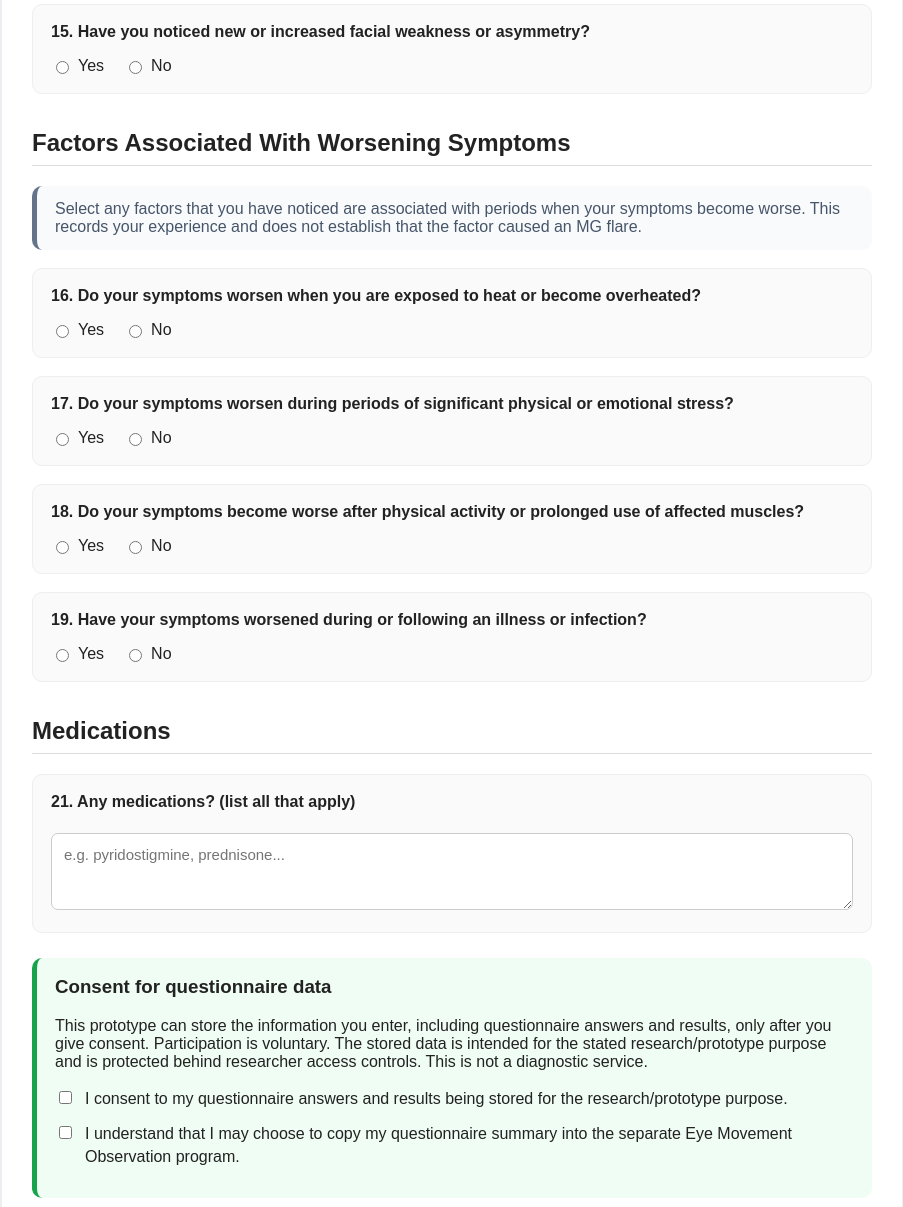
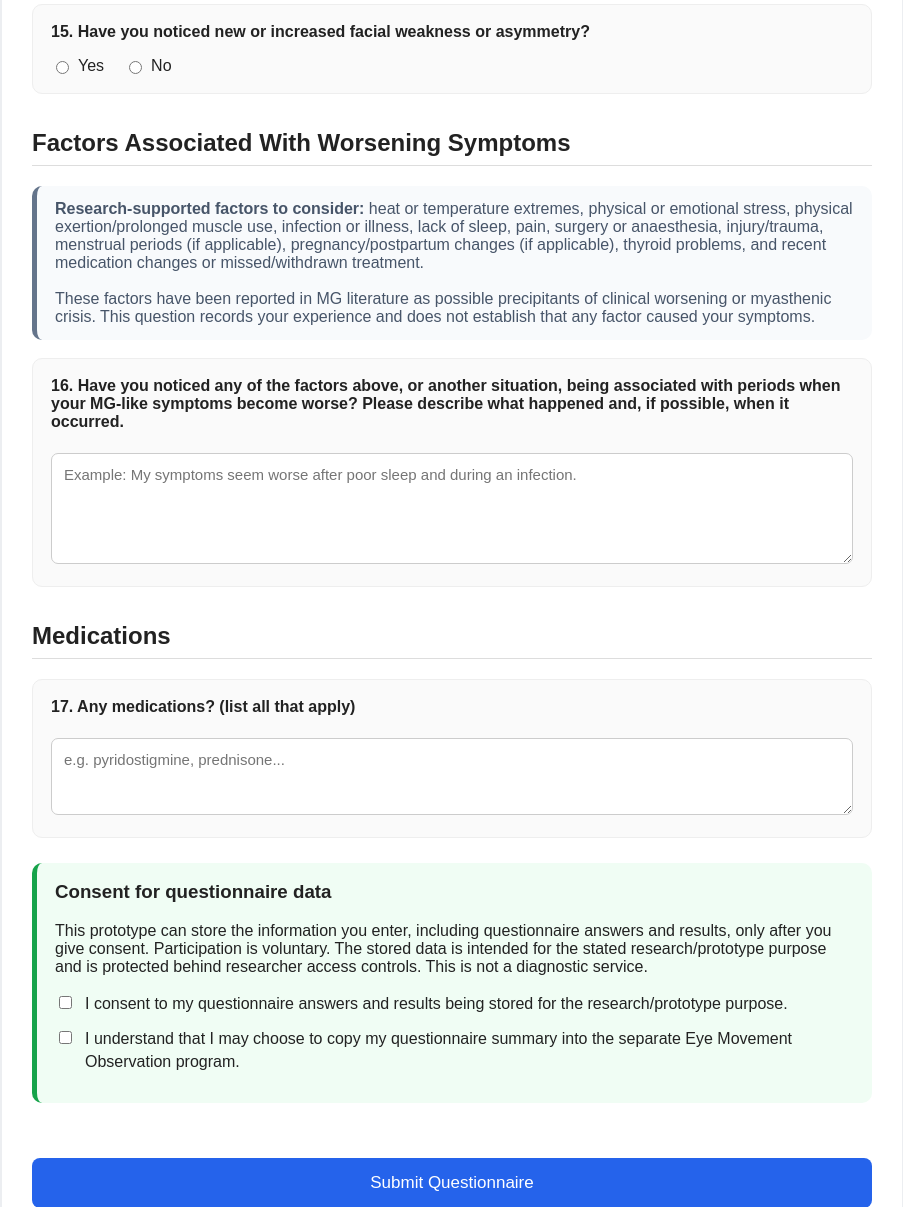
Before and after one commit to amairaparasharxx-eng/MG-Screening-v2, a Flask app: page / in a window 1280 px wide. Shown: the part 2366-3573 px from the top of the page, without its empty margins (188-1091 px from the left). Run offline with Flask 3, Linux system fonts and the light colour scheme.

Commit message:
Use research-backed free-text trigger question

```diff
--- a/templates/index.html
+++ b/templates/index.html
@@ -383,15 +383,20 @@
 
         <h2>Factors Associated With Worsening Symptoms</h2>
         <div class="supplementary-note">
-            Select any factors that you have noticed are associated with periods when your symptoms become worse. This records your experience and does not establish that the factor caused an MG flare.
+            <strong>Research-supported factors to consider:</strong> heat or temperature extremes, physical or emotional stress, physical exertion/prolonged muscle use, infection or illness, lack of sleep, pain, surgery or anaesthesia, injury/trauma, menstrual periods (if applicable), pregnancy/postpartum changes (if applicable), thyroid problems, and recent medication changes or missed/withdrawn treatment.
+            <br><br>
+            These factors have been reported in MG literature as possible precipitants of clinical worsening or myasthenic crisis. This question records your experience and does not establish that any factor caused your symptoms.
         </div>
-        <div id="trigger-questions"></div>
+        <div class="question">
+            <p class="qtext">16. Have you noticed any of the factors above, or another situation, being associated with periods when your MG-like symptoms become worse? Please describe what happened and, if possible, when it occurred.</p>
+            <textarea id="q16" name="q16" rows="5" placeholder="Example: My symptoms seem worse after poor sleep and during an infection."></textarea>
+        </div>
 
         <h2>Medications</h2>
 
         <div class="question">
-            <p class="qtext">21. Any medications? (list all that apply)</p>
-            <textarea id="q21" name="q21" rows="3" placeholder="e.g. pyridostigmine, prednisone..."></textarea>
+            <p class="qtext">17. Any medications? (list all that apply)</p>
+            <textarea id="q17" name="q17" rows="3" placeholder="e.g. pyridostigmine, prednisone..."></textarea>
         </div>
 
         <div class="consent-card">
@@ -538,10 +543,7 @@
     ];
 
     const TRIGGER_QUESTIONS = [
-        { id: "q16", num: 16, text: "Do your symptoms worsen when you are exposed to heat or become overheated?", label: "Heat / overheating" },
-        { id: "q17", num: 17, text: "Do your symptoms worsen during periods of significant physical or emotional stress?", label: "Physical or emotional stress" },
-        { id: "q18", num: 18, text: "Do your symptoms become worse after physical activity or prolonged use of affected muscles?", label: "Physical activity / prolonged muscle use" },
-        { id: "q19", num: 19, text: "Have your symptoms worsened during or following an illness or infection?", label: "Illness / infection" }
+        { id: "q16", num: 16, label: "Factors associated with worsening symptoms (free-text response)" }
     ];
 
     // =====================================================
@@ -606,9 +608,6 @@
     const additionalContainer = document.getElementById("additional-symptom-questions");
     ADDITIONAL_SYMPTOM_QUESTIONS.forEach(q => renderYesNo(additionalContainer, q, true));
 
-    const triggerContainer = document.getElementById("trigger-questions");
-    TRIGGER_QUESTIONS.forEach(q => renderYesNo(triggerContainer, q, false));
-
     // Breathing/swallowing are safety red flags: show the warning immediately.
     [...SEVERITY_QUESTIONS.filter(q => q.redFlag)].forEach(q => {
         document.querySelectorAll(`input[name="${q.id}_answer"]`).forEach(radio => {
@@ -632,7 +631,7 @@
 
         const answers = {};
 
-        [...RISK_QUESTIONS, ...SEVERITY_QUESTIONS, ...ADDITIONAL_SYMPTOM_QUESTIONS, ...TRIGGER_QUESTIONS].forEach(q => {
+        [...RISK_QUESTIONS, ...SEVERITY_QUESTIONS, ...ADDITIONAL_SYMPTOM_QUESTIONS].forEach(q => {
 
             const answerRadio = document.querySelector(`input[name="${q.id}_answer"]:checked`);
             const isYes = answerRadio ? answerRadio.value === "yes" : false;
@@ -651,6 +650,10 @@
 
         });
 
+        answers.q16 = {
+            text: document.getElementById("q16").value.trim()
+        };
+
         const consentBox = document.getElementById("consent-data");
         if (!consentBox.checked) {
             alert("Please give consent before submitting the questionnaire.");
@@ -662,7 +665,7 @@
         const payload = {
             name: document.getElementById("q1").value,
             age: document.getElementById("q2").value,
-            medications: document.getElementById("q21").value,
+            medications: document.getElementById("q17").value,
             answers: answers,
             consent: true,
             consentTimestamp: consentTimestamp
@@ -724,16 +727,18 @@
         const supplementaryResults = document.getElementById("supplementaryResults");
         supplementaryResults.innerHTML = "";
 
-        const allSupplementary = [...ADDITIONAL_SYMPTOM_QUESTIONS, ...TRIGGER_QUESTIONS];
-        const supplementaryRows = allSupplementary.map(q => {
+        const supplementaryRows = ADDITIONAL_SYMPTOM_QUESTIONS.map(q => {
             const response = data.transferPackage.questionnaire.answers[q.id] || { answer: false, severity: null };
             return `<tr><td>${q.label}</td><td>${response.answer ? "Yes" : "No"}</td><td>${response.severity ? response.severity + "/10" : "—"}</td></tr>`;
         }).join("");
+        const triggerText = (data.transferPackage.questionnaire.answers.q16 || {}).text || "No response provided.";
+        const triggerRow = `<tr><td>Factors associated with worsening symptoms</td><td colspan="2">${escapeHtml(triggerText)}</td></tr>`;
 
         supplementaryResults.innerHTML = `
             <table class="breakdown-table">
                 <tr><th>Item</th><th>Response</th><th>Severity</th></tr>
                 ${supplementaryRows}
+                ${triggerRow}
             </table>
             <p class="supplementary-note">These responses are supplementary information and are not included in the existing prototype risk score.</p>
         `;
```
